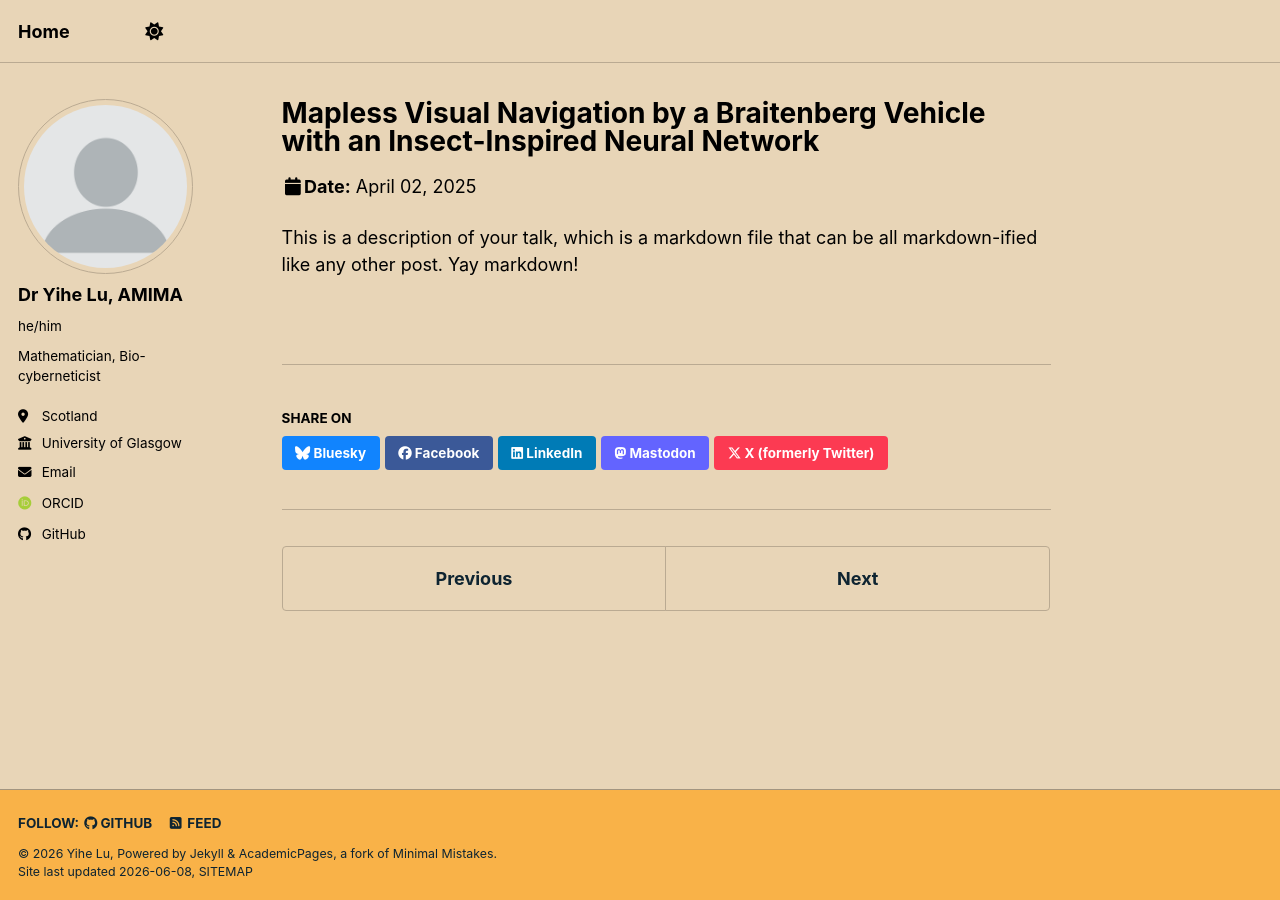
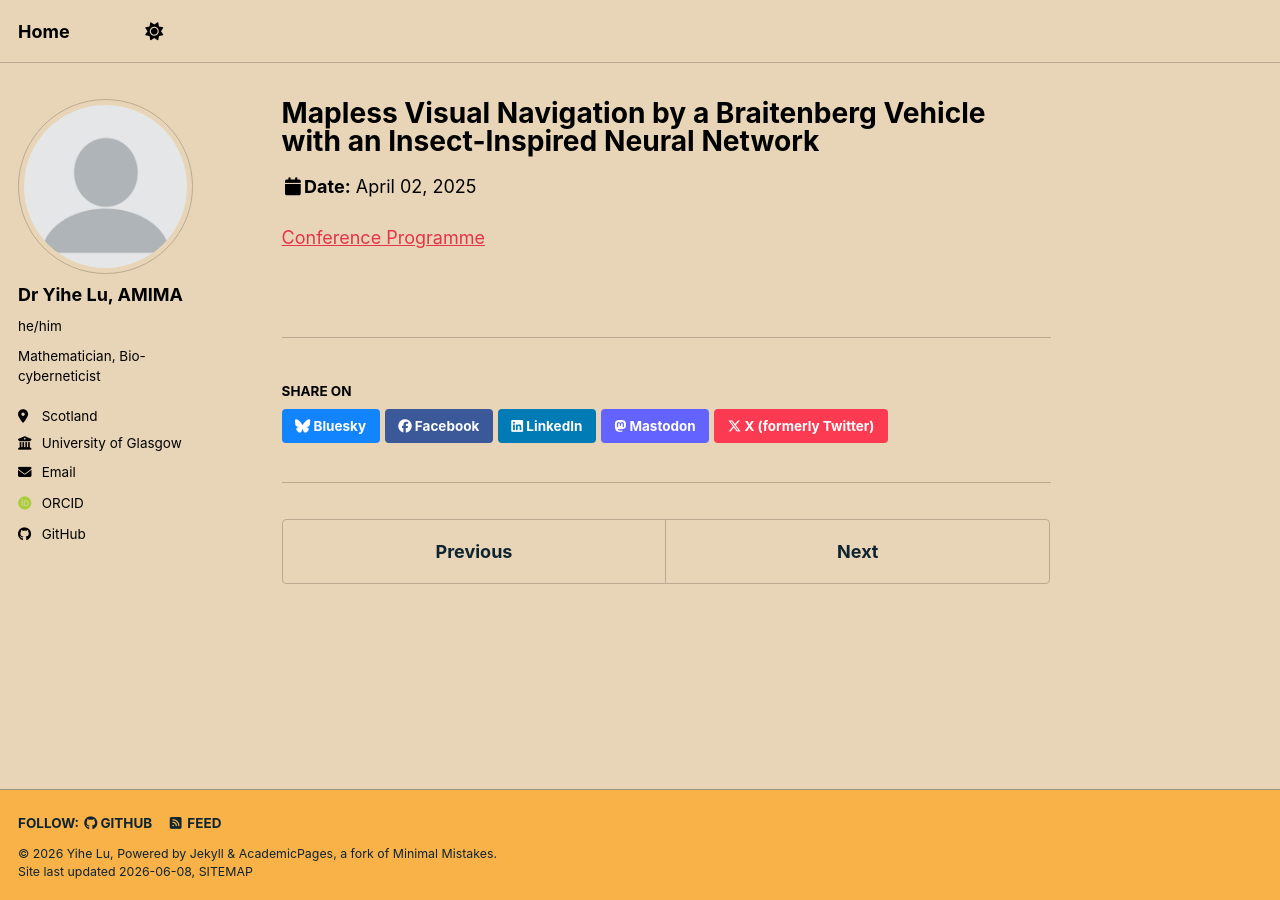
Before and after one commit to yihe-61wu/yihe-61wu.github.io, a Jekyll site: the page built from _talks/2025-04-02-ei2025.md, in a window 1280 px wide. Built offline with Jekyll 4.4.1, drawn with Linux system fonts in a browser that asks for light colours; some web fonts are replaced; a script bundle is joined from its source files by our own code; library files that are not in the unit come from our copies.

Commit message:
update format

```diff
--- a/_talks/2025-04-02-ei2025.md
+++ b/_talks/2025-04-02-ei2025.md
@@ -3,9 +3,9 @@
 collection: talks
 type: "Contributed Talk"
 permalink: /talks/2025-04-02-ei2025
-venue: "[Embodied Intelligence Conference’25](https://embodied-intelligence.org/conference-programme-3/)"
+venue: "Embodied Intelligence Conference’25"
 date: 2025-04-02
-location: "online"
+location: "Online"
 ---
 
-This is a description of your talk, which is a markdown file that can be all markdown-ified like any other post. Yay markdown!
+[Conference Programme](https://embodied-intelligence.org/conference-programme-3/)
```
